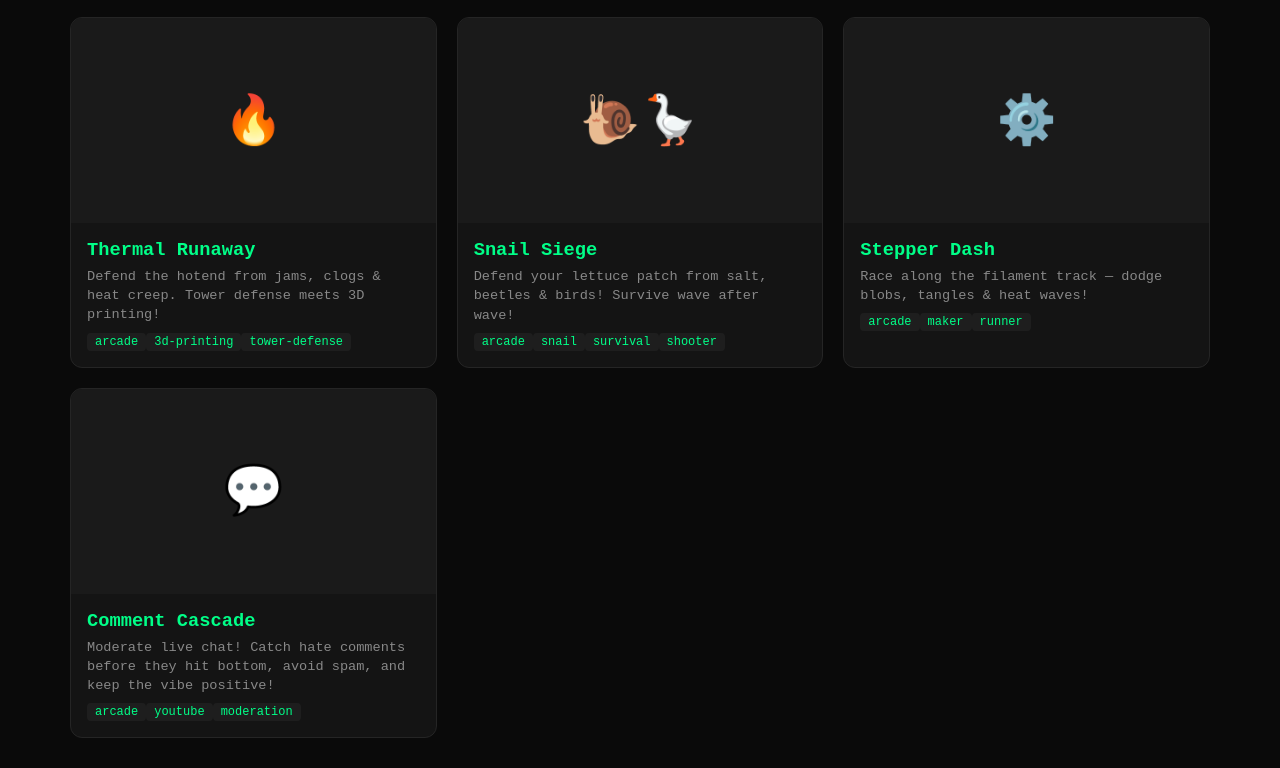
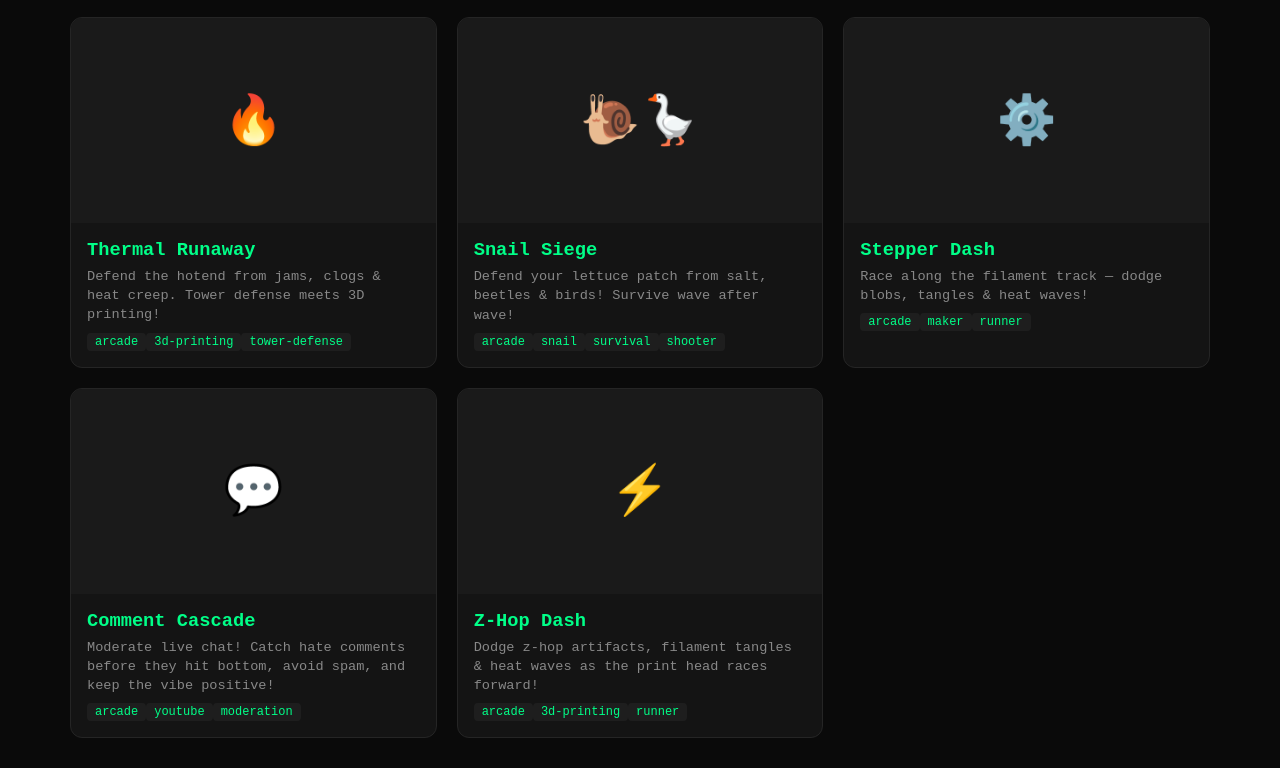
Before and after one commit to Snail3D/snail-arcade, a website: page index.html in a window 1280 px wide. Shown: the part 2622-3390 px from the top of the page. Drawn offline with Linux system fonts and the light colour scheme.

Commit message:
Add Z-Hop Dash to registry

```diff
--- a/index.html
+++ b/index.html
@@ -128,6 +128,7 @@
     { slug: "snail-siege", title: "Snail Siege", emoji: "🐌🪿", desc: "Defend your lettuce patch from salt, beetles & birds! Survive wave after wave!", tags: ["arcade", "snail", "survival", "shooter"] },
     { slug: "stepper-dash", title: "Stepper Dash", emoji: "⚙️", desc: "Race along the filament track — dodge blobs, tangles & heat waves!", tags: ["arcade", "maker", "runner"] },
     { slug: "comment-cascade", title: "Comment Cascade", emoji: "💬", desc: "Moderate live chat! Catch hate comments before they hit bottom, avoid spam, and keep the vibe positive!", tags: ["arcade", "youtube", "moderation"] },
+    { slug: "z-hop-dash", title: "Z-Hop Dash", emoji: "⚡", desc: "Dodge z-hop artifacts, filament tangles & heat waves as the print head races forward!", tags: ["arcade", "3d-printing", "runner"] },
   ];
 
     const grid = document.getElementById('games');
```
